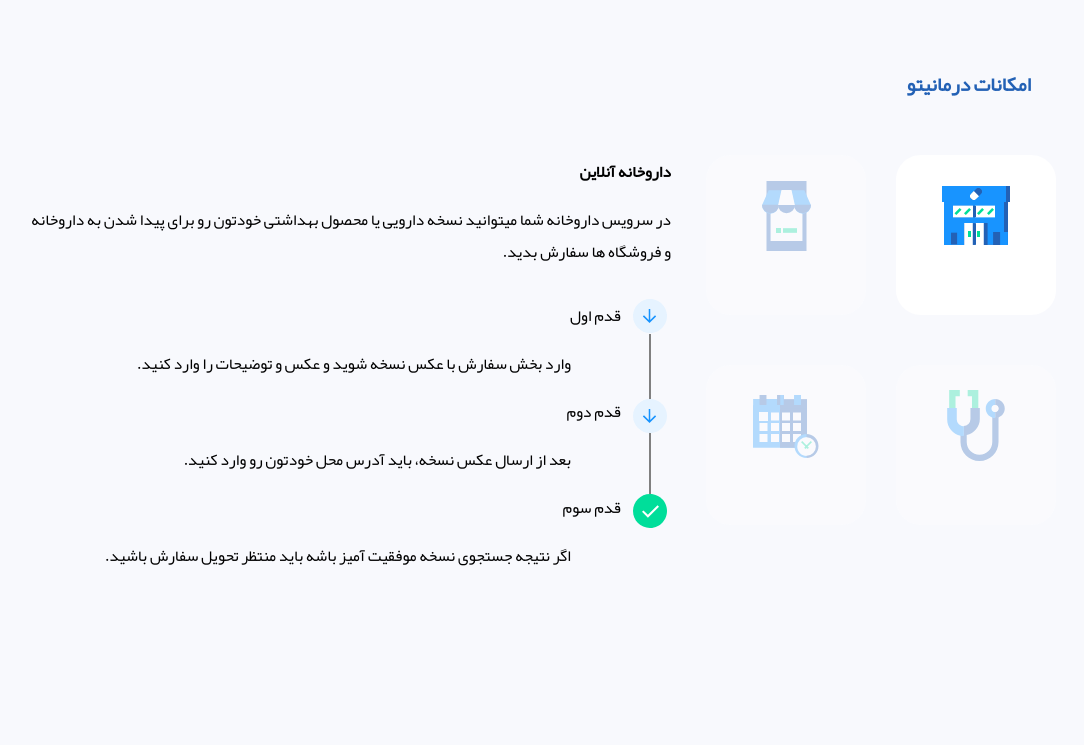
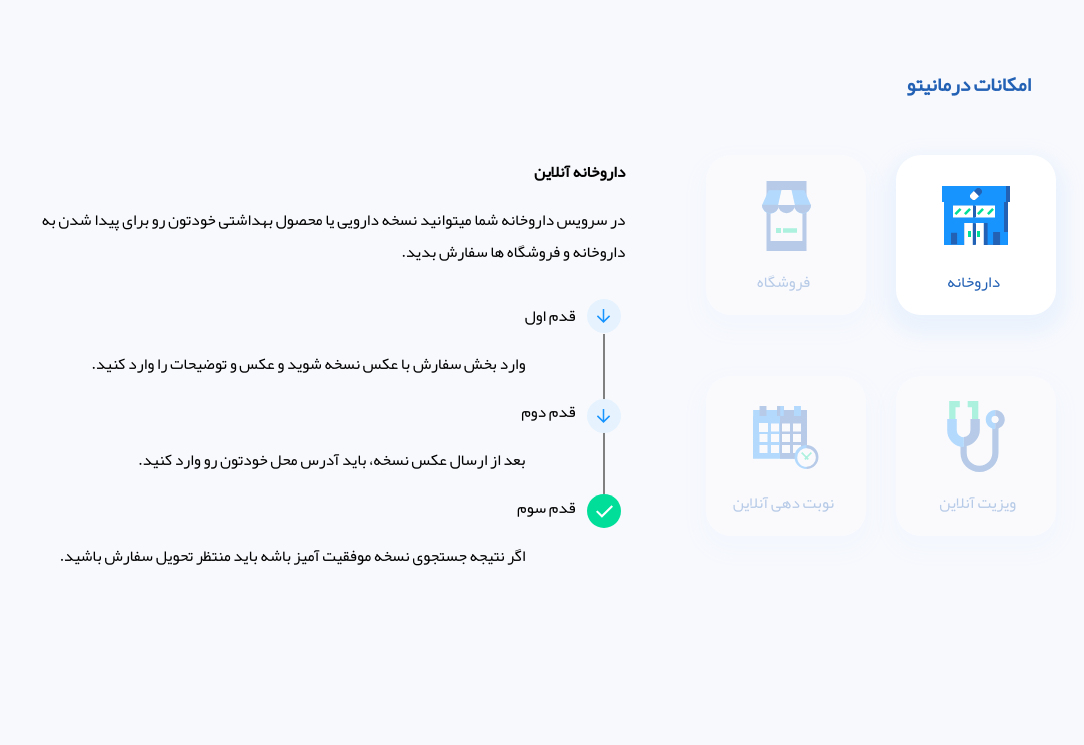
Before and after one commit to mehran-hrajabi/Darmanito, a plain HTML site: page index.html in a window 1280 px wide. Shown: the part 1211-1956 px from the top of the page, without its empty margins (101-1185 px from the left). Drawn offline with Linux system fonts and the light colour scheme.

Commit message:
Improve design details

```diff
--- a/index.html
+++ b/index.html
@@ -87,12 +87,25 @@
         <div class="service_body">
             <div class="service_items">
                 <div>
-                    <img id="active" src="pic/pharmacy_icon.svg" alt="داروخانه">
-                    <img src="pic/shop_icon.svg" alt="فروشگاه">
+                    <div class="service_items_container" id="active">
+                        <img src="pic/pharmacy_icon.svg" alt="داروخانه">
+                        <span>داروخانه</span>
+                    </div>
+                    <div class="service_items_container">
+                        <img src="pic/shop_icon.svg" alt="فروشگاه">
+                        <span>فروشگاه</span>
+                    </div>
                 </div>
+
                 <div>
-                    <img src="pic/visit_icon.svg" alt="ویزیت آنلاین">
-                    <img src="pic/reserve_icon.svg" alt="رزرو آنلاین">
+                    <div class="service_items_container">
+                        <img src="pic/visit_icon.svg" alt="ویزیت آنلاین">
+                        <span id="alignment_exception1">ویزیت آنلاین</span>
+                    </div>
+                    <div class="service_items_container">
+                        <img src="pic/reserve_icon.svg" alt="رزرو آنلاین">
+                        <span id="alignment_exception2">نوبت دهی آنلاین</span>
+                    </div>
                 </div>
             </div>
 
--- a/style.css
+++ b/style.css
@@ -21,7 +21,7 @@ body{
 .grid-container{
     display: grid;
     grid-template-columns: 100%;
-    grid-template-rows: 100px 650px 500px 700px 600px 700px 130px 800px;
+    grid-template-rows: 100px 650px 500px 700px 600px 700px 130px 400px;
 }
 
 
@@ -209,6 +209,7 @@ body{
 }
 .about_items img{
     border-radius: 15px;
+    box-shadow: 0 5px 10px 10px rgb(114, 190, 255, 0.1);
 }
 .about_items p{
     font-size: 14px;
@@ -224,8 +225,7 @@ body{
     grid-row: 4 / span 1;
     display: flex;
     flex-direction: column;
-    margin-right: 100px;
-    margin-left: 100px;
+    margin: 0 100px;
 }
 .service > h2{
     font-weight: bold;
@@ -239,26 +239,48 @@ body{
 }
 /*ّFour items in the right side of the element*/
 .service_items{
-    width: 45%;
+    display: flex;
+    flex-direction: column;
+    width: 40%;
 }
 .service_items > div{
     display: flex;
     flex-direction: row;
-    padding-top: 20px;
+    margin-top: 20px;
 }
-.service_items img{
+.service_items_container{
+    position: relative;
     margin: 15px;
     opacity: 0.3;
     cursor: pointer;
 }
-.service_items img:hover,#active{
+.service_items_container:hover,#active{
     opacity: 1;
 }
+.service_items img{
+    border-radius: 25px;
+    box-shadow: 0 10px 20px 10px rgb(114, 190, 255, 0.1);
+}
+.service_items span{
+    text-align: center;
+    position: absolute;
+    cursor: pointer;
+    color: #2361B5;
+    top: 65%;
+    right: 35%;
+}
+/*Two exceptions for two elements to have a better alignment*/
+#alignment_exception1{right: 25%;}
+#alignment_exception2{right: 20%;}
+
+
+
 /*Description in the left side of the element*/
 .service_description{
     display: flex;
     flex-direction: column;
     padding: 20px;
+    width: 60%;
 }
 .service_txt > p{
     font-size: 16px;
@@ -287,16 +309,9 @@ body{
     position: absolute;
     right: 4px;
 }
-#step1{
-    bottom: 255px;
-}
-#step2{
-    bottom: 155px;
-}
-#step3{
-    bottom: 60px;
-}
-
+#step1{bottom: 255px;}
+#step2{bottom: 155px;}
+#step3{bottom: 60px;}
 
 
 
@@ -314,14 +329,15 @@ body{
     flex-direction: column;
     margin: 120px 100px 0 100px;
 }
+.app_body > h1, .app_body > p, .app_body button, .app_body span{
+    color: #FFFFFF;
+}
 .app_body > h1{
     font-weight: bold;
     font-size: 24px;
-    color: #FFFFFF;
 }
 .app_body > p{
     font-size: 16px;
-    color: #FFFFFF;
 }
 .app_body input{
     width: 500px;
@@ -336,7 +352,6 @@ body{
 .app_body button{
     font-size: 16px;
     background-color: #1894FF;
-    color: #FFFFFF;
     width: 100px;
     height: 45px;
     margin: 0 -115px 50px 0;
@@ -360,7 +375,6 @@ body{
     margin-right: 0;
 }
 .app_body span{
-    color: #FFFFFF ;
     cursor: pointer;
     margin: 0 -130px 10px 40px;
 }
@@ -447,13 +461,14 @@ body{
     align-items: center;
     margin: 0 110px;
 }
+.support h2, .support p, .support span{
+    color: #FFFFFF;
+}
 .support h2{
-    color: #FFFFFF;
     font-weight: bold;
     font-size: 20px;
 }
 .support p{
-    color: #FFFFFF;
     font-size: 14px;
     padding-right: 50px;
 }
@@ -462,7 +477,6 @@ body{
 }
 .support span{
     position: absolute;
-    color: #FFFFFF;
     font-size: 16px;
     font-weight: bold;
     left:170px;
```
